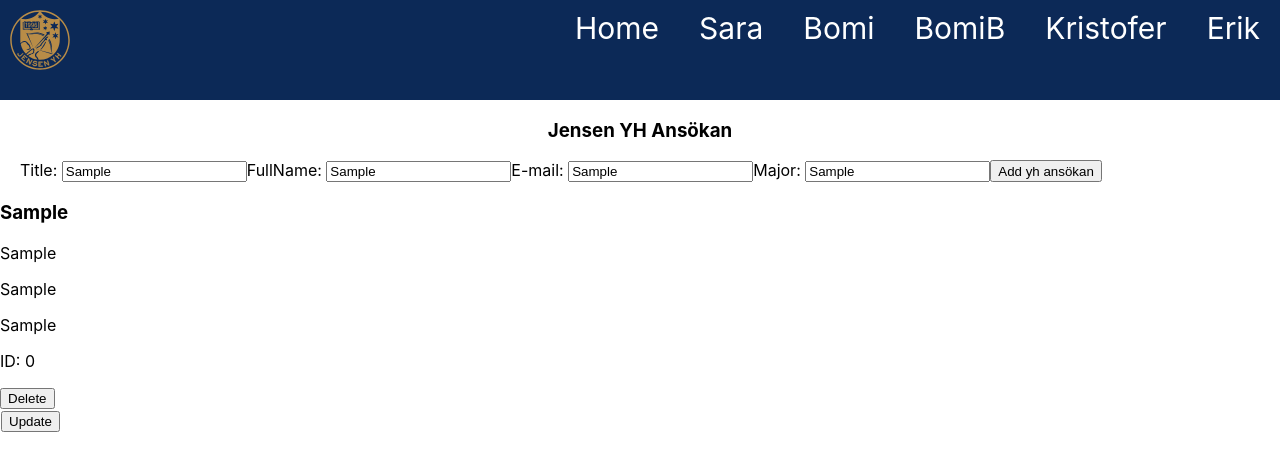
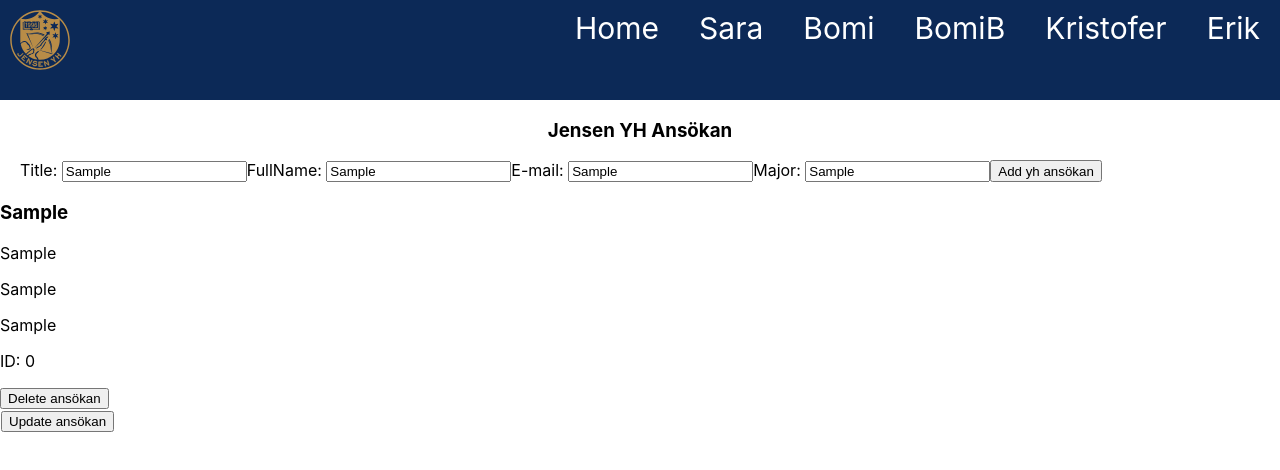
Before and after one commit to Blizzardst15/Webbramverk-Grupparbete, a React (Create React App) app in the folder jensen/: page /bomi in a window 1280 px wide. Both pictures are taken after typing "Sample", "Sample", "Sample", "Sample" into the empty fields and a click on the button "Add yh ansökan". Shown: the top 470 px of the page. Built offline with nearby package versions, Linux system fonts and the light colour scheme; no server answers.

Commit message:
CRUD have to fix update
Signed-off-by: Båmi Lee <swedenebomi@gmail.com>

```diff
--- a/jensen/src/components/pages/Bomi/Ansokan.js
+++ b/jensen/src/components/pages/Bomi/Ansokan.js
@@ -1,4 +1,4 @@
-const Ansokan = ({id, descrition, title, fullName, email, major, onDelete, }) =>{
+const Ansokan = ({id, title, fullName, email, major, onDelete, onUpdate}) =>{
     return(
         <div>
             <h3>{title}</h3>
@@ -6,11 +6,11 @@ const Ansokan = ({id, descrition, title, fullName, email, major, onDelete, }) =>
             <p>{email}</p>
             <p>{major}</p>
             <p>{`ID: ${id}`}</p>
-            <button onClick={()=> onDelete(id)}>Delete</button>
+            <button onClick={()=> onDelete(id)}>Delete ansökan</button>
 
 
             <tr>
-            <td><button onClikc ={()=> onUpdate(id)}> Update</button></td>
+            <td><button onClikc ={()=> onUpdate(id)}> Update ansökan</button></td>
             </tr>
 
         </div>
--- a/jensen/src/components/pages/Bomi/Students.js
+++ b/jensen/src/components/pages/Bomi/Students.js
@@ -62,6 +62,7 @@ const deleteAnsokan = (deleteId) =>{
 
   const selectAnsokan = (id) => {
     let item = ansokans [id -1];
+
     setTitle(item.title)
     setFullName(item.fullName)
     setEmail(itme.email)
@@ -72,6 +73,7 @@ const deleteAnsokan = (deleteId) =>{
 const upadteAnsokan = (id) => {
 
 
+  console.log('titlel:', updateTitle, 'fullName:', updateFullName, 'email:', updateEmail, 'major:', updateMajor)
 
   put(`/api/update/${id}`, {
     title: updateTitle,
@@ -112,7 +114,21 @@ const upadteAnsokan = (id) => {
       </div>
 
       {ansokansNames.map(({ansokanId, title, fullName, email, major})=>{
-        return <Ansokan key= {ansokanId} id={ansokanId} title={title} fullName ={fullName} email={email} major={major} onDelete={deleteAnsokan}  />
+        return <Ansokan
+        key= {ansokanId}
+        id={ansokanId}
+        title={title}
+        fullName ={fullName}
+        email={email}
+        major={major}
+        onDelete={deleteAnsokan}
+
+        updateTitle= {setUpdateTitle}
+        updateFullName = {setUpdateFullName}
+        updateEmail = {setUpdateEmail}
+        updateMajor = {setUpdateMajor}
+        onUpdate ={upadteAnsokan}
+        />
 
       })}
 
```
